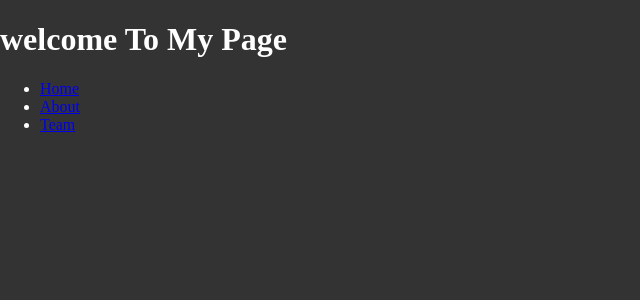
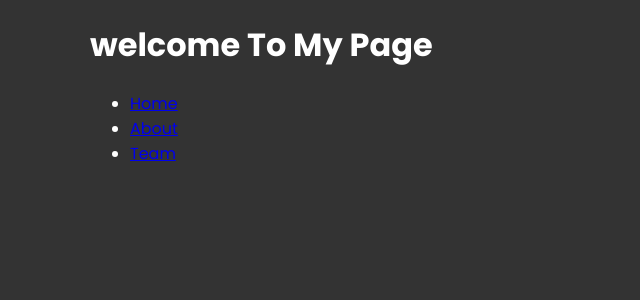
Before and after one commit to blessedbc/next_13_crash, a Next.js app: page / in a window 1280 px wide. Shown: the top 300 px of the page, without its empty margins (0-640 px from the left). Built offline with nearby package versions, Linux system fonts and the light colour scheme.

Commit message:
main-container

```diff
--- a/app/layout.jsx
+++ b/app/layout.jsx
@@ -15,8 +15,10 @@ export const metadata = {
 export default function RootLayout({ children }) {
   return (
     <html lang="en">
-      <body>
-        {children}
+      <body className={poppins.className}>
+        <main className='container'>
+          {children}
+        </main>
       </body>
     </html>
   );
```
